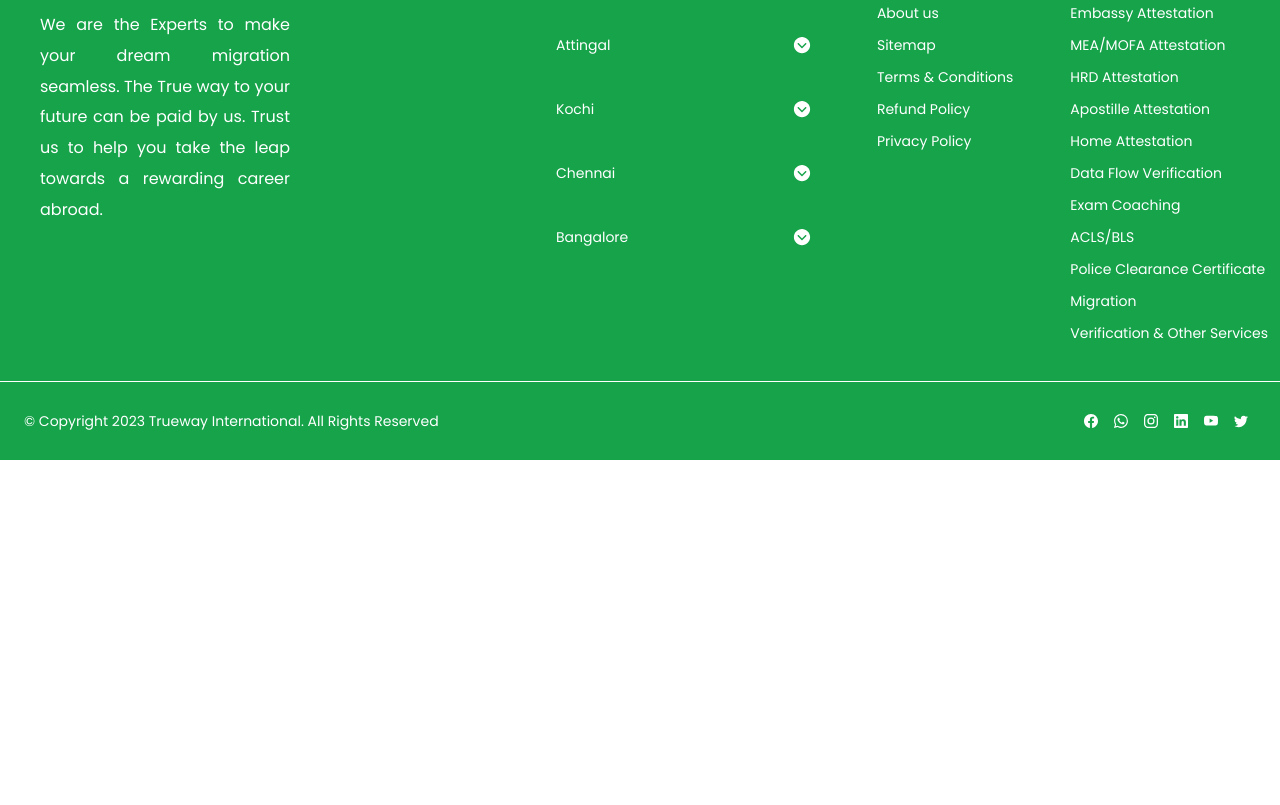
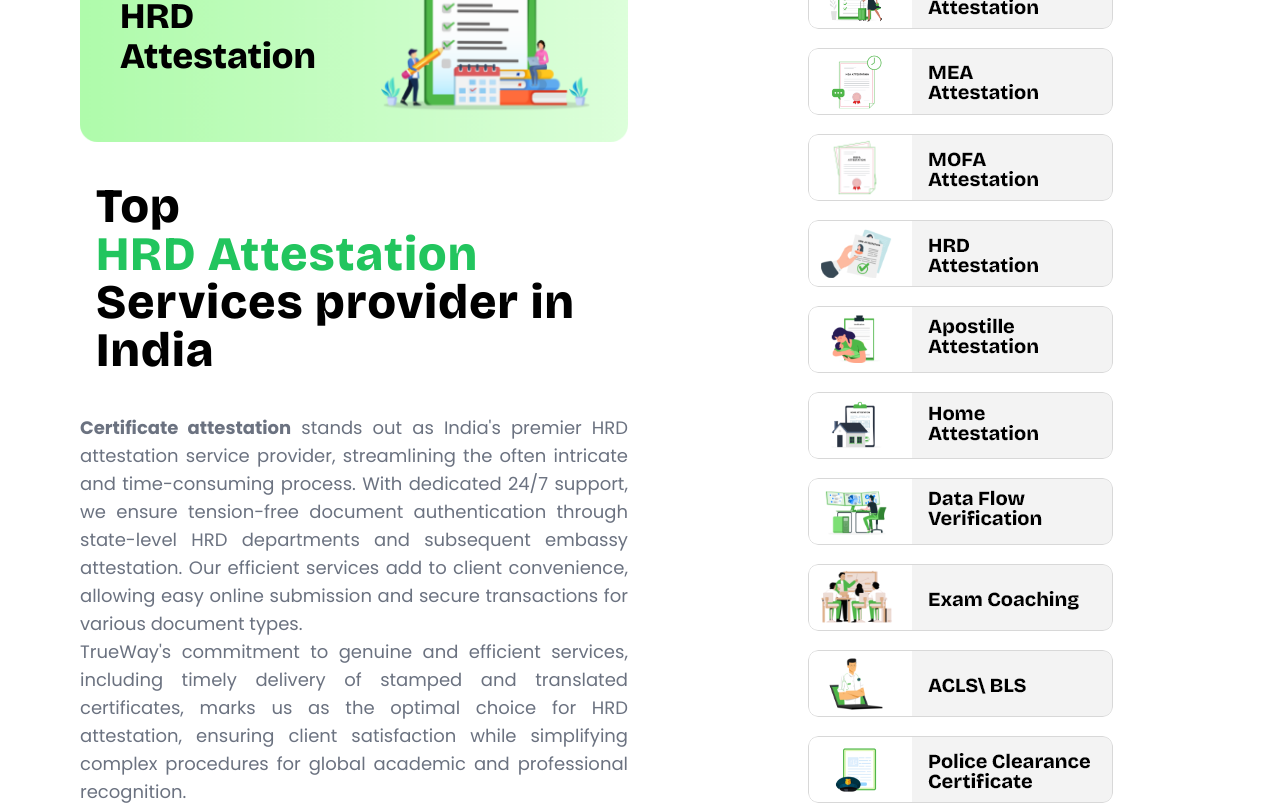
Before and after one commit to Truwayinternational/Trueway-Website, a React (Create React App) app: page /hrdAttestation in a window 1280 px wide. Shown: the part 320-1125 px from the top of the page. Before the commit the page ends 800 px from the top, so only its background shows below. Built offline with nearby package versions, Linux system fonts and the light colour scheme.

Commit message:
Hrd attestation , index  router create

```diff
--- a/src/App.js
+++ b/src/App.js
@@ -14,8 +14,9 @@ import ContactIndex from "./Pages/ContactUS/ContactIndex";
 
 
 // Services section router
-import CertificateAttestation_index from "./Pages/OtherServices/Certificate Attestation/CertificateAttestation_index";
-import EmbassyAttestation_index from "./Pages/OtherServices/Embassy Attestation/EmbassyAttestation_index";
+import CertificateAttestationIndex from "./Pages/OtherServices/Certificate Attestation/CertificateAttestationIndex";
+import EmbassyAttestationIndex from "./Pages/OtherServices/Embassy Attestation/EmbassyAttestationIndex";
+import HRDIndex from "./Pages/OtherServices/HRD Attestation/HRDIndex";
 
 
 
@@ -35,8 +36,9 @@ function App() {
           <Route path="/contact" element={<ContactIndex />} />
 
           {/* services router */}
-          <Route path="/certificateAttestation" element={<CertificateAttestation_index />} />
-          <Route path="/embassyAttestation" element={ <EmbassyAttestation_index /> } />
+          <Route path="/certificateAttestation" element={ <CertificateAttestationIndex /> } />
+          <Route path="/embassyAttestation" element={ <EmbassyAttestationIndex /> } />
+          <Route path="/hrdAttestation" element={ <HRDIndex /> } />
 
         </Routes>
       <Footer />
--- /dev/null
+++ b/src/Pages/OtherServices/Certificate Attestation/CertificateAttestationIndex.js
@@ -0,0 +1,31 @@
+import React from 'react'
+import CertificateAttestation from './CertificateAttestation'
+import WhatIsAttestation from './WhatIsAttestation'
+import WhatisCertificationAttestation from './WhatisCertificationAttestation'
+import PurposesOfCertificateAttestation from './PurposesOfCertificateAttestation'
+import ProcedureOfCA from './ProcedureOfCA'
+import ProcedureAccordion from './ProcedureAccordion'
+import HelpYou from './HelpYou'
+import OurClients from '../OurClients'
+import FaqCertification from './FaqCertification'
+
+
+
+
+function CertificateAttestationIndex() {
+  return (
+    <div>
+        <CertificateAttestation />
+        <WhatIsAttestation />
+        <WhatisCertificationAttestation  />
+        <PurposesOfCertificateAttestation />
+        <ProcedureOfCA />
+        <ProcedureAccordion />
+        <HelpYou />
+        <OurClients />
+        <FaqCertification />
+    </div>
+  )
+}
+
+export default CertificateAttestationIndex;
--- a/src/Pages/OtherServices/Embassy Attestation/EmbassyAttestation.js
+++ b/src/Pages/OtherServices/Embassy Attestation/EmbassyAttestation.js
@@ -16,8 +16,7 @@ function EmbassyAttestation() {
     const linkName = !readMore && 'Read More...'
 
   return (
-    <div>
-         <div>
+    <>
       <div className='flex  justify-center items-center w-full h-full bg-white'>
           <div className='lg:w-1/2 '>
             <div className='hidden lg:flex m-3 mt-[-72px] lg:ml-20 lg:relative'>
@@ -59,8 +58,7 @@ function EmbassyAttestation() {
             </div>
           </div>
       </div>
-    </div>
-    </div>
+    </>
   )
 }
 
--- /dev/null
+++ b/src/Pages/OtherServices/Embassy Attestation/EmbassyAttestationIndex.js
@@ -0,0 +1,29 @@
+import React from 'react'
+import EmbassyAttestation from './EmbassyAttestation'
+import WhatIsEmbassy from './WhatIsEmbassy'
+import PurposesOfEmbassyAttestation from './PurposesOfEmbassyAttestation'
+import PopulerContries from './PopulerContries'
+import PopularContreisCardMob from './PopularContreisCardMob'
+import HowDoIGet from './HowDoIGet'
+import YourBestChoice from './YourBestChoice'
+import OurClients from '../OurClients'
+import FaqEmbassy from './FaqEmbassy'
+
+
+function EmbassyAttestationIndex() {
+  return (
+    <div>
+        <EmbassyAttestation />
+        <WhatIsEmbassy />
+        <PurposesOfEmbassyAttestation />
+        <PopulerContries />  {/*  countries in Large screen size */}
+        <PopularContreisCardMob /> {/*  countries in mobile screen size */}
+        <HowDoIGet />
+        <YourBestChoice />
+        <OurClients />
+        <FaqEmbassy/>
+    </div>
+  )
+}
+
+export default EmbassyAttestationIndex;
--- a/src/Pages/OtherServices/Embassy Attestation/EmbassyAttestation_index.js
+++ /dev/null
@@ -1,29 +0,0 @@
-import React from 'react'
-import EmbassyAttestation from './EmbassyAttestation'
-import WhatIsEmbassy from './WhatIsEmbassy'
-import PurposesOfEmbassyAttestation from './PurposesOfEmbassyAttestation'
-import PopulerContries from './PopulerContries'
-import PopularContreisCardMob from './PopularContreisCardMob'
-import HowDoIGet from './HowDoIGet'
-import YourBestChoice from './YourBestChoice'
-import OurClients from '../OurClients'
-import FaqEmbassy from './FaqEmbassy'
-
-
-function EmbassyAttestation_index() {
-  return (
-    <div>
-        <EmbassyAttestation />
-        <WhatIsEmbassy />
-        <PurposesOfEmbassyAttestation />
-        <PopulerContries />  {/*  countries in Large screen size */}
-        <PopularContreisCardMob /> {/*  countries in mobile screen size */}
-        <HowDoIGet />
-        <YourBestChoice />
-        <OurClients />
-        <FaqEmbassy/>
-    </div>
-  )
-}
-
-export default EmbassyAttestation_index
--- /dev/null
+++ b/src/Pages/OtherServices/HRD Attestation/HRDIndex.js
@@ -0,0 +1,17 @@
+import React from 'react'
+import HRDattestation from './HRDattestation'
+
+
+
+
+function HRDIndex() {
+
+  return (
+    <div>
+        <HRDattestation />
+    </div>
+  )
+
+}
+
+export default HRDIndex;
--- /dev/null
+++ b/src/Pages/OtherServices/HRD Attestation/HRDattestation.js
@@ -0,0 +1,62 @@
+import React, {useState} from 'react'
+import CA_banner from '../../../Assets/certificate attestation/CA_banner.png'
+import banner_mob from '../../../Assets/certificate attestation/CA_mobile_banner.png'
+import HeroSidebar from '../HeroSidebar';
+
+function HRDattestation() {
+
+    const [readMore, setReadMore] = useState(false);
+
+    const extraContent =<div>
+            <p className='md:hidden text-md md:text-xl text-justify text-gray-500 font-poppins mb-10 pr-3'>
+            TrueWay's commitment to genuine and efficient services, including timely delivery of stamped and translated certificates, marks us as the optimal choice for HRD attestation, ensuring client satisfaction while simplifying complex procedures for global academic and professional recognition.
+            </p>
+    </div>
+
+    const linkName = !readMore && 'Read More...';
+
+  return (
+    <>
+        <div className='flex  justify-center items-center w-full h-full bg-white'>
+          <div className='lg:w-1/2 '>
+            <div className='hidden lg:flex mt-[-72px] m-3 lg:ml-20 lg:relative'>
+              <img className='object-cover ' src={CA_banner} alt="page_banner" />
+              <h3 className='absolute lg:text-4xl font-HeadingFont font-extrabold text-black pl-10 py-20 '>HRD <br/> Attestation</h3>
+            </div>
+
+            {/* responsive banner of Certificate attestation */}
+            <div className='w-full top-0 lg:ml-20 relative lg:hidden'>
+              <img className='object-cover w-full ' src={banner_mob} alt="page_banner" />
+              <h3 className='absolute text-3xl md:text-5xl font-HeadingFont font-extrabold text-black text-center  left-28 md:left-[34%] tracking-wider mt-[-100px] md:mt-[-150px]'>HRD <br/> Attestation</h3>
+            </div>
+
+            {/* web content sections */}
+            <div className='m-3 my-10 lg:ml-20'>
+              <h1 className='text-3xl px-4 text-start md:text-5xl font-HeadingFont font-extrabold tracking-wide'>Top  <br /><p className='text-green-500'>HRD Attestation</p> Services provider in India </h1>
+              <p className='text-md md:text-xl lg:text-lg text-justify text-gray-500 font-poppins mt-10 px-4 lg:p-0'>
+              <b>Certificate attestation</b> stands out as India's premier HRD attestation service provider, streamlining the often intricate and time-consuming process. With dedicated 24/7 support, we ensure tension-free document authentication through state-level HRD departments and subsequent embassy attestation. Our efficient services add to client convenience, allowing easy online submission and secure transactions for various document types. </p>
+              {/* readMore add in paragraph */}
+              <div className='md:hidden flex'>
+                <p  onClick={()=> {setReadMore (!readMore)}}>
+                  <h2 className='text-green-500 ml-3 text-lg cursor-pointer font-poppins'>{linkName}</h2>
+                </p>
+                { readMore && extraContent }
+              </div>
+              <p className='hidden md:flex text-md lg:text-lg md:text-xl text-justify text-gray-500 font-poppins mb-10 px-4 pr-3 lg:p-0'>
+              TrueWay's commitment to genuine and efficient services, including timely delivery of stamped and translated certificates, marks us as the optimal choice for HRD attestation, ensuring client satisfaction while simplifying complex procedures for global academic and professional recognition.
+              </p>
+            </div>
+          </div>
+
+          {/* side bar navigation component*/}
+          <div className='hidden lg:grid lg:w-1/2'>
+            <div className='flex flex-col justify-center items-center'>
+              <HeroSidebar/>
+            </div>
+          </div>
+      </div>
+    </>
+  )
+}
+
+export default HRDattestation
--- a/src/Pages/OtherServices/ServicesIndex.js
+++ b/src/Pages/OtherServices/ServicesIndex.js
@@ -1,7 +1,11 @@
 import React from 'react'
 
-import CertificateAttestation_index from './Certificate Attestation/CertificateAttestation_index'
-import EmbassyAttestation_index from './Embassy Attestation/EmbassyAttestation_index'
+// added pages of other services
+
+import CertificateAttestationIndex from './Certificate Attestation/CertificateAttestationIndex'
+import EmbassyAttestationIndex from './Embassy Attestation/EmbassyAttestationIndex'
+import HRDIndex from './HRD Attestation/HRDIndex'
+
 
 
 
@@ -9,8 +13,11 @@ import EmbassyAttestation_index from './Embassy Attestation/EmbassyAttestation_i
 function ServicesIndex() {
   return (
     <div>
-      <CertificateAttestation_index />
-      <EmbassyAttestation_index />
+      <CertificateAttestationIndex />
+      <EmbassyAttestationIndex />
+      {/* MEA not completed */}
+      {/* MOFA not completed */}
+      <HRDIndex />
     </div>
   )
 }
```
Also changed, not shown: src/Pages/OtherServices/Certificate Attestation/CertificateAttestation_index.js (deleted, +0 -31 lines), 1 other file (tests, documents, lock files or other folders).
